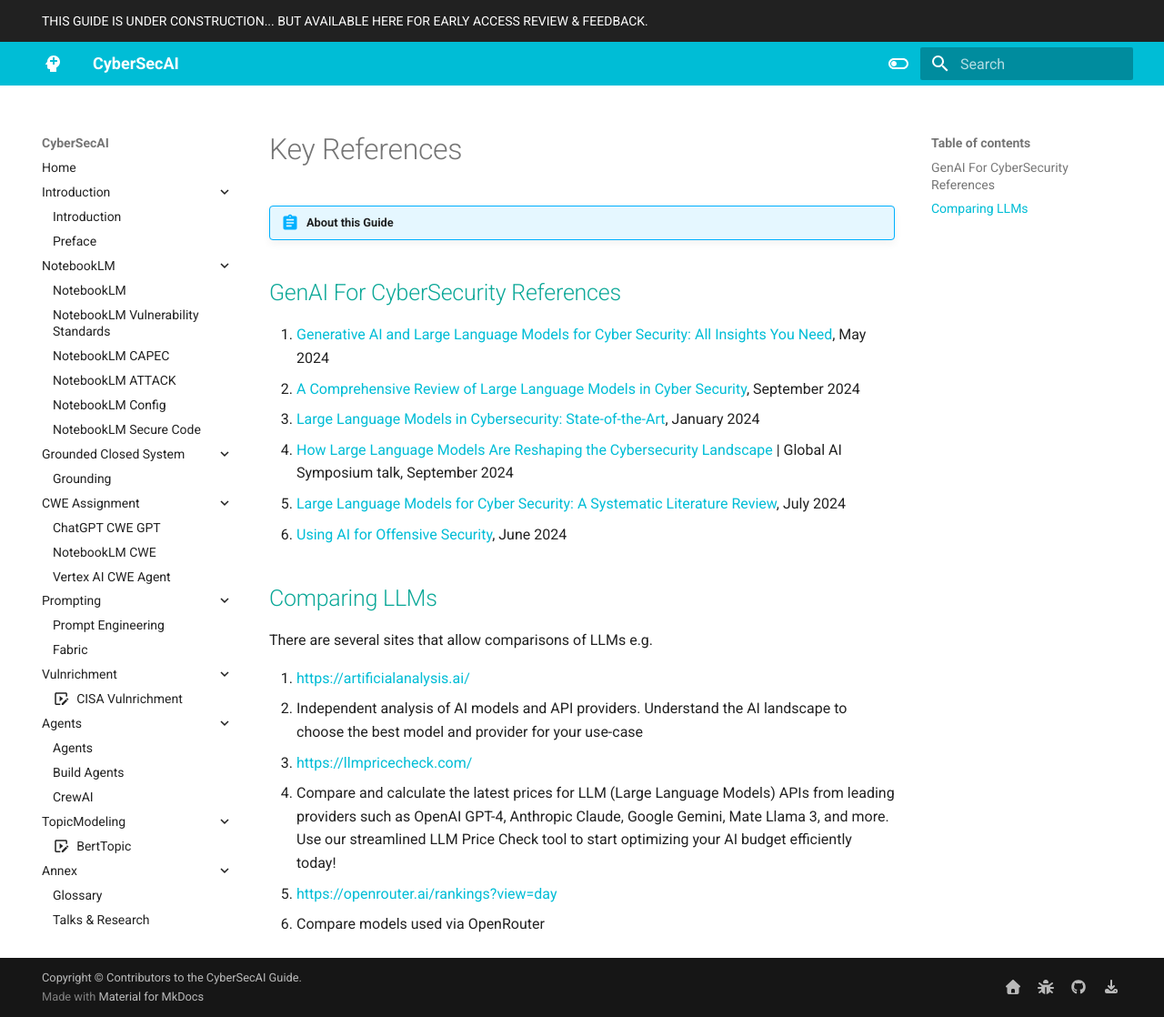
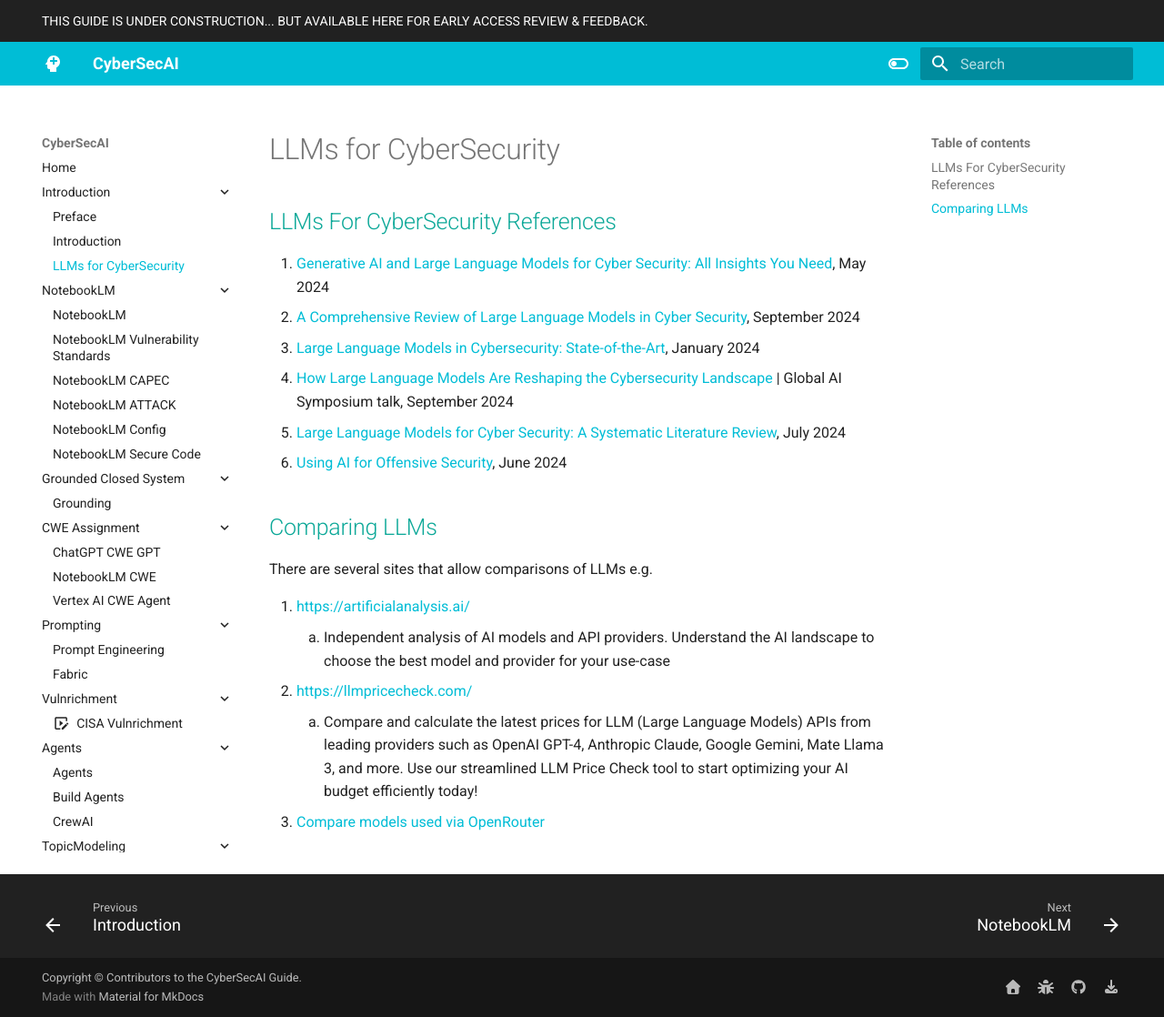
Before and after one commit to CyberSecAI/CyberSecAI.github.io, an MkDocs documentation site: the page built from docs/introduction/cybsersecurity.md, in a window 1280 px wide and 1118 px high. Shown: the whole window at 91% size. Built offline with MkDocs 1.6.1 and Material for MkDocs 9.7.7, drawn with Linux system fonts in a browser that asks for light colours; comment, search, counter and statistics services are not loaded.

Commit message:
add cybersecurity page

```diff
--- a/docs/introduction/cybsersecurity.md
+++ b/docs/introduction/cybsersecurity.md
@@ -1,9 +1,6 @@
-# Key References
+# LLMs for CyberSecurity
 
-!!! abstract "About this Guide"
-
-
-## GenAI For CyberSecurity References
+## LLMs For CyberSecurity References
 1. [Generative AI and Large Language Models for Cyber Security: All Insights You Need](https://arxiv.org/pdf/2405.12750), May 2024
 2. [A Comprehensive Review of Large Language Models in Cyber Security](https://www.researchgate.net/publication/384500263_A_Comprehensive_Review_of_Large_Language_Models_in_Cyber_Security), September 2024
 3. [Large Language Models in Cybersecurity: State-of-the-Art](https://arxiv.org/pdf/2402.00891), January 2024
--- a/mkdocs.yml
+++ b/mkdocs.yml
@@ -6,8 +6,9 @@
 nav:
   - Home: index.md
   - Introduction:
+    - Preface: introduction/Preface.md
     - Introduction: introduction/Introduction.md
-    - Preface: introduction/Preface.md
+    - LLMs for CyberSecurity: introduction/cybsersecurity.md
   - NotebookLM:
     - NotebookLM: NotebookLM/NotebookLM.md
     - NotebookLM Vulnerability Standards: NotebookLM/NotebookLM_VulnerabilityStandards.md
```
Also changed, not shown: other parts of docs/introduction/cybsersecurity.md (+3 -4 lines).
